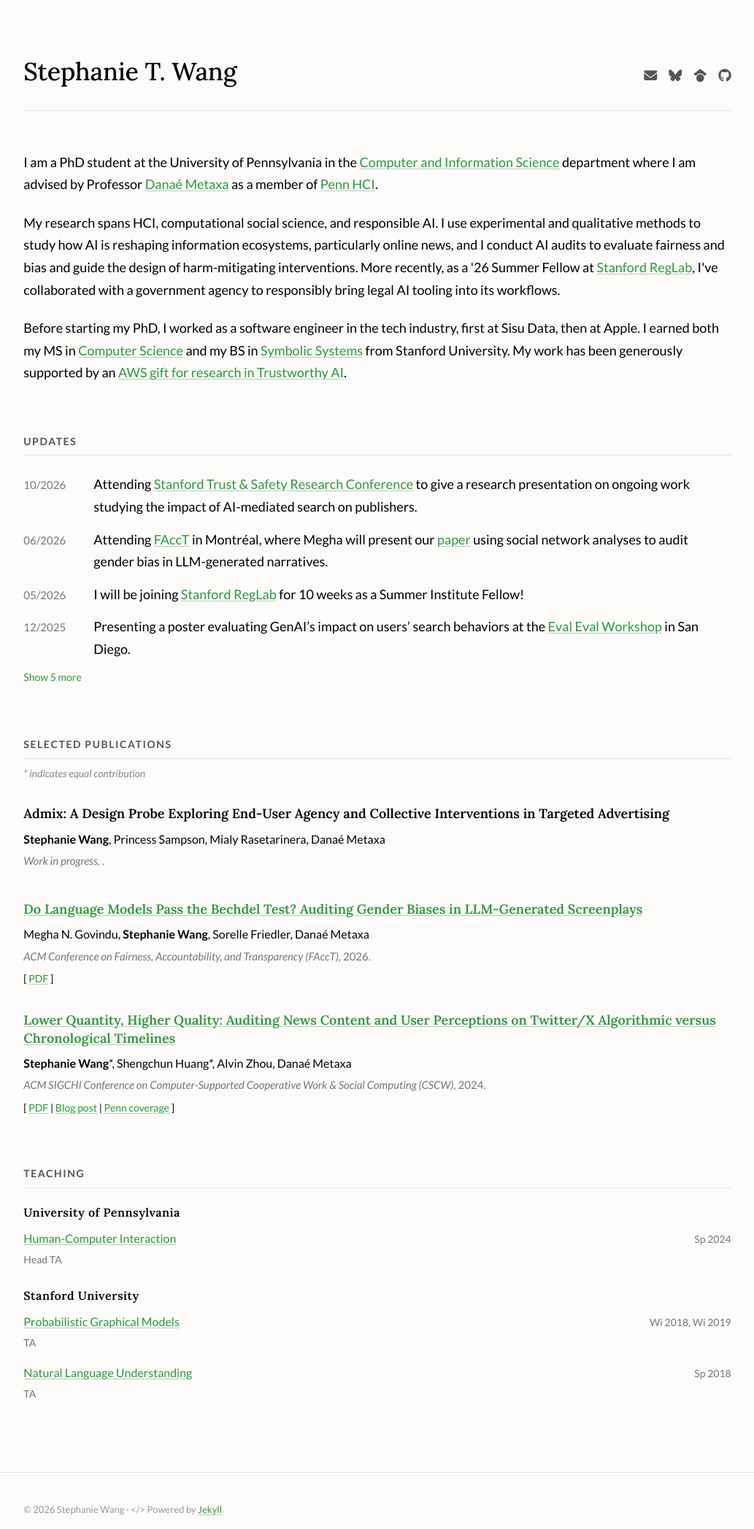
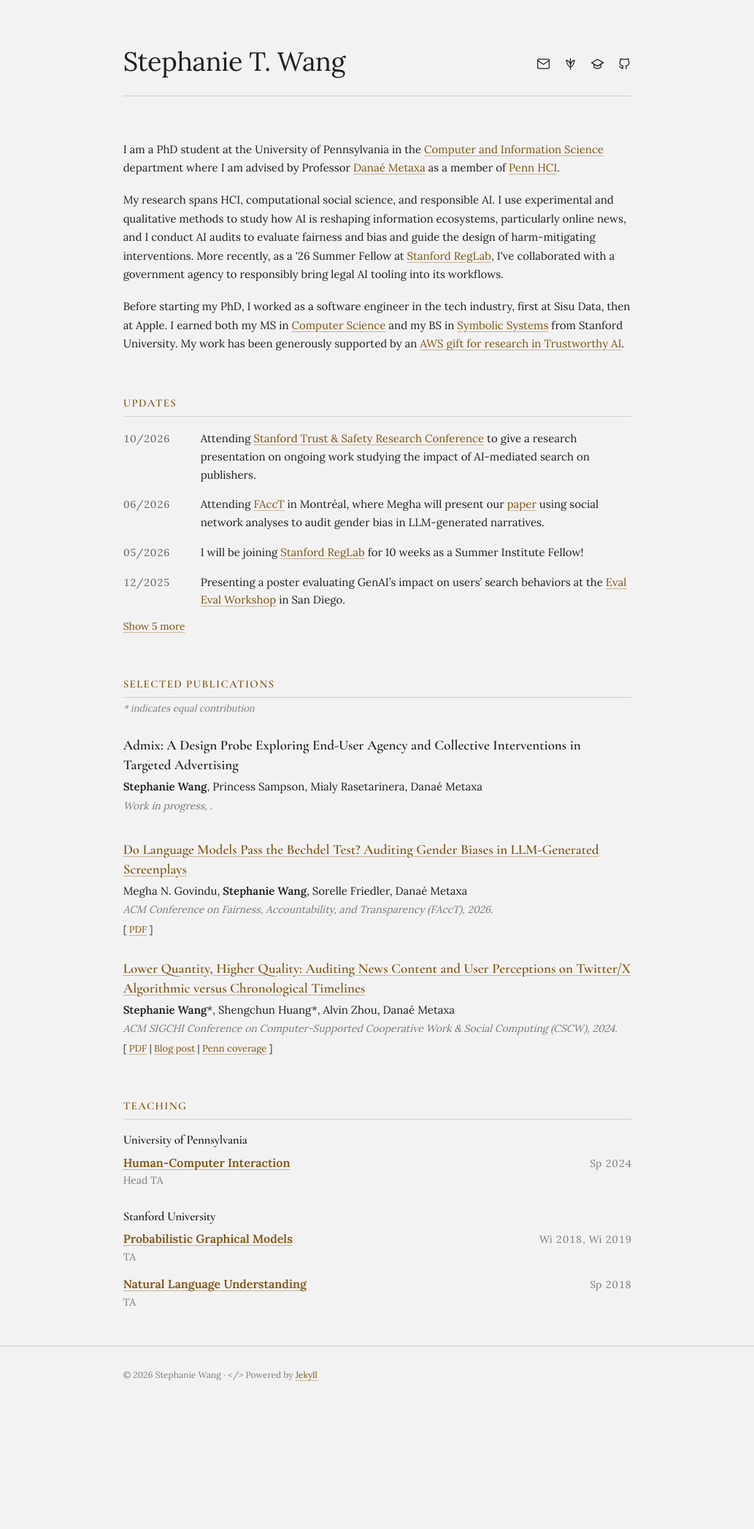
Before and after one commit to steph-w/steph-w.github.io, a Jekyll site: the page built from index.html, in a window 1280 px wide. Shown: the whole page at 73% size, without its empty margins (123-1156 px from the left). Built offline with Jekyll 4.4.1, drawn with Linux system fonts in a browser that asks for light colours; after the commit the page ends 1905 px from its top, so only the background shows below that.

Commit message:
upd style

```diff
--- a/_includes/head.html
+++ b/_includes/head.html
@@ -98,5 +98,4 @@
   {% endif %}
 
   <link rel="stylesheet" href="{{ "/assets/css/main.css" | prepend: site.baseurl | prepend: site.url }}">
-  <link rel="stylesheet" href="https://cdnjs.cloudflare.com/ajax/libs/font-awesome/6.7.2/css/all.min.css">
 </head>
--- a/_includes/nav.html
+++ b/_includes/nav.html
@@ -4,10 +4,18 @@
     <div class="site-header-row">
       <h1 class="logo">{{ site.title_left }}{{ site.title_right }}</h1>
       <div class="contact-icons">
-        <a href="mailto:stephtw@seas.upenn.edu" aria-label="Email"><i class="fa-solid fa-envelope"></i></a>
-        <a href="https://bsky.app/profile/stephanietwang.bsky.social" target="_blank" aria-label="Bluesky"><i class="fa-brands fa-bluesky"></i></a>
-        <a href="https://scholar.google.com/citations?user=ZSAsKs0AAAAJ" target="_blank" aria-label="Google Scholar"><i class="fa-brands fa-google-scholar"></i></a>
-        <a href="https://github.com/steph-w" target="_blank" aria-label="GitHub"><i class="fa-brands fa-github"></i></a>
+        <a href="mailto:stephtw@seas.upenn.edu" aria-label="Email">
+          <svg width="19" height="19" viewBox="0 0 24 24" fill="none" stroke="currentColor" stroke-width="1.6"><rect x="2" y="4" width="20" height="16" rx="2"></rect><path d="m22 6-10 7L2 6"></path></svg>
+        </a>
+        <a href="https://bsky.app/profile/stephanietwang.bsky.social" target="_blank" aria-label="Bluesky">
+          <svg width="19" height="19" viewBox="0 0 24 24" fill="none" stroke="currentColor" stroke-width="1.6"><path d="M12 2v20"></path><path d="M5 6c3 0 7 3 7 8 0-5 4-8 7-8-1 6-3 10-7 12-4-2-6-6-7-12Z"></path></svg>
+        </a>
+        <a href="https://scholar.google.com/citations?user=ZSAsKs0AAAAJ" target="_blank" aria-label="Google Scholar">
+          <svg width="19" height="19" viewBox="0 0 24 24" fill="none" stroke="currentColor" stroke-width="1.6"><path d="M22 10 12 4 2 10l10 6 10-6Z"></path><path d="M6 12.5V17c0 1.5 3 3 6 3s6-1.5 6-3v-4.5"></path></svg>
+        </a>
+        <a href="https://github.com/steph-w" target="_blank" aria-label="GitHub">
+          <svg width="19" height="19" viewBox="0 0 24 24" fill="none" stroke="currentColor" stroke-width="1.6"><path d="M9 19c-4.3 1.4-4.3-2.5-6-3m12 5v-3.5c0-1 .1-1.4-.5-2 2.8-.3 5.5-1.4 5.5-6a4.6 4.6 0 0 0-1.3-3.2 4.2 4.2 0 0 0-.1-3.2s-1.1-.3-3.5 1.3a12.3 12.3 0 0 0-6.2 0C6.5 2.8 5.4 3.1 5.4 3.1a4.2 4.2 0 0 0-.1 3.2A4.6 4.6 0 0 0 4 9.5c0 4.6 2.7 5.7 5.5 6-.6.6-.6 1.2-.5 2V21"></path></svg>
+        </a>
       </div>
     </div>
   </div>
--- a/assets/scss/_layout.scss
+++ b/assets/scss/_layout.scss
@@ -54,7 +54,7 @@ hr {
   padding: $small-spacing;
   margin-left: auto;
   margin-right: auto;
-  max-width: 1000px;
+  max-width: 720px;
   font-weight: normal;
 }
 
@@ -67,13 +67,13 @@ hr {
 }
 
 .link {
-  color: $green-color;
+  color: var(--color-accent-700);
   text-decoration: underline;
-  text-decoration-color: rgba(42, 122, 58, 0.35);
-  text-underline-offset: 2px;
+  text-decoration-color: color-mix(in srgb, var(--color-accent-700) 40%, transparent);
+  text-underline-offset: 3px;
 
   &:hover {
-    color: #1f5c2c;
+    color: var(--color-accent-800);
     text-decoration-color: currentColor;
   }
 }
@@ -83,7 +83,12 @@ hr {
 }
 
 .intro {
-  margin-bottom: 40px;
+  margin-bottom: var(--space-8);
+
+  p {
+    margin: 0 0 var(--space-4);
+    line-height: 1.7;
+  }
 
   p:last-child {
     margin-bottom: 0;
@@ -101,13 +106,14 @@ hr {
 }
 
 .post-list {
-  margin-bottom: 40px;
+  margin-bottom: var(--space-8);
 }
 
 .logo {
   cursor: pointer;
-  letter-spacing: -0.2px;
-  font-size: 34px;
+  font-weight: 500;
+  letter-spacing: -0.01em;
+  font-size: 36px;
   margin: 0;
 }
 
@@ -117,21 +123,23 @@ hr {
   justify-content: space-between;
   flex-wrap: wrap;
   gap: 16px;
-  padding-bottom: 24px;
-  border-bottom: 1px solid #e4e4e4;
+  padding-bottom: var(--space-4);
+  border-bottom: 1px solid var(--color-divider);
+  margin-bottom: var(--space-8);
 }
 
 .contact-icons {
   display: flex;
-  gap: 16px;
+  align-items: center;
+  gap: 18px;
 
   a {
     text-decoration: none;
-    color: #555;
-    font-size: 18px;
+    color: var(--color-text);
+    display: inline-flex;
 
     &:hover {
-      color: #555;
+      color: var(--color-accent-700);
     }
   }
 }
@@ -139,7 +147,6 @@ hr {
 .nav {
   min-height: 64px;
   margin-top: 3em;
-  margin-bottom: 24px;
 }
 
 .navbar {
@@ -235,20 +242,24 @@ hr {
 #news-list {
   display: flex;
   flex-direction: column;
-  gap: 14px;
+  gap: 16px;
 }
 
 .news-row {
   display: flex;
-  gap: 20px;
+  gap: 22px;
   align-items: baseline;
+
+  p {
+    line-height: 1.65;
+  }
 }
 
 .news-date {
-  min-width: 76px;
+  min-width: 84px;
   flex-shrink: 0;
-  font-size: 15px;
-  color: #777;
+  font-size: 14px;
+  color: var(--color-neutral-700);
   font-variant-numeric: tabular-nums;
 }
 
@@ -280,24 +291,28 @@ hr {
 }
 
 .section-heading--tight {
-  margin-bottom: 8px;
+  margin-bottom: var(--space-1);
 }
 
 .pub-caption {
-  font-size: 14px;
-  color: #888;
+  font-size: 13px;
+  color: var(--color-neutral-600);
   font-style: italic;
-  margin: 0 0 28px;
+  margin: 0 0 var(--space-6);
 }
 
 .pub-list {
   display: flex;
   flex-direction: column;
-  gap: 32px;
+  gap: 30px;
 }
 
-h5 ~ h5 {
-  margin-top: 28px;
+.teaching-institution {
+  margin-bottom: var(--space-6);
+
+  &:last-child {
+    margin-bottom: 0;
+  }
 }
 
 .teaching-group {
@@ -315,19 +330,21 @@ h5 ~ h5 {
 
 .teaching-course-title {
   font-size: 16px;
+  font-weight: 600;
 }
 
 .teaching-course-role {
   margin: 2px 0 0;
   font-size: 14px;
-  color: #777;
+  color: var(--color-neutral-600);
 }
 
 .teaching-course-term {
   margin: 0;
   font-size: 14px;
-  color: #777;
+  color: var(--color-neutral-600);
   white-space: nowrap;
+  font-variant-numeric: tabular-nums;
 }
 
 .publication-item {
@@ -345,25 +362,28 @@ h5 ~ h5 {
 
   .publication-title {
     display: inline-block;       // title container inline-block
-    font-family: $title-font-family; // Lora — publication titles keep the serif treatment
+    font-family: $title-font-family; // Cormorant Garamond — publication titles keep the serif treatment
     font-weight: 600;
-    margin-bottom: 8px;
+    font-size: 19px;
+    margin-bottom: var(--space-1);
     line-height: 1.4;
   }
 
   .pub-authors {
-    font-size: 16px;
+    font-size: 15px;
     margin-bottom: 4px;
+    line-height: 1.55;
   }
 
   .pub-venue {
-    font-size: 15px;
-    color: #777;
+    font-size: 14px;
+    color: var(--color-neutral-600);
+    font-style: italic;
     margin-bottom: 6px;
   }
 
   .pub-links {
-    font-size: 14px;
+    font-size: 13px;
   }
   // border-bottom: 1px dashed lighten($light-gray-color, 10%);
 }
@@ -392,9 +412,9 @@ h5 ~ h5 {
 .site-footer {
   @extend .clearfix;
 
-  margin-top: 80px;
-  padding-top: 24px;
-  border-top: 1px solid #e4e4e4;
+  margin-top: var(--space-8);
+  padding-top: var(--space-4);
+  border-top: 1px solid var(--color-divider);
 
   a {
     @extend .link;
@@ -402,8 +422,8 @@ h5 ~ h5 {
 
   small {
     display: block;
-    font-size: 13px;
-    color: #999;
+    font-size: 12px;
+    color: var(--color-neutral-600);
   }
 
   .block {
@@ -471,12 +491,20 @@ h5 ~ h5 {
 
 .news-toggle {
   display: inline-block;
-  margin-top: 14px;
+  margin-top: var(--space-3);
   background: none;
   border: none;
   padding: 0;
   font-family: $base-font-family;
   font-size: 14px;
-  color: $green-color;
+  color: var(--color-accent-700);
+  text-decoration: underline;
+  text-decoration-color: color-mix(in srgb, var(--color-accent-700) 40%, transparent);
+  text-underline-offset: 3px;
   cursor: pointer;
+
+  &:hover {
+    color: var(--color-accent-800);
+    text-decoration-color: currentColor;
+  }
 }
--- a/assets/scss/_variables.scss
+++ b/assets/scss/_variables.scss
@@ -1,14 +1,34 @@
+// Design tokens (Classical system) — colors/spacing referenced directly via var()
+:root {
+  --color-bg: #f3f2f2;
+  --color-surface: #eae9e9;
+  --color-text: #201f1d;
+  --color-accent: #b68235;
+  --color-accent-700: #7d5411;
+  --color-accent-800: #5a3b0a;
+  --color-divider: color-mix(in srgb, #201f1d 16%, transparent);
+  --color-neutral-600: #7d7979;
+  --color-neutral-700: #605d5d;
+
+  --space-1: 4.6px;
+  --space-2: 9.2px;
+  --space-3: 13.8px;
+  --space-4: 18.4px;
+  --space-6: 27.6px;
+  --space-8: 36.8px;
+}
+
 // Typography
-@import url('https://fonts.googleapis.com/css2?family=Lato:ital,wght@0,300;0,400;0,700;1,400&family=Lora:ital,wght@0,400..700;1,400..700&display=swap');
-$title-font-family: 'Lora', serif;
-$base-font-family: 'Lato', sans-serif;
+@import url('https://fonts.googleapis.com/css2?family=Cormorant+Garamond:wght@400;600&family=Lora:wght@400;600&display=swap');
+$title-font-family: 'Cormorant Garamond', system-ui, sans-serif;
+$base-font-family: 'Lora', system-ui, sans-serif;
 
 // Font Sizes
-$base-font-size: 18px;
+$base-font-size: 15px;
 
 // Line height
-$base-line-height: 1.7;
-$heading-line-height: 1.2;
+$base-line-height: 1.55;
+$heading-line-height: 1.12;
 
 // Other Sizes
 $base-border-radius: .52em;
@@ -18,24 +38,24 @@ $base-z-index: 0;
 
 // Colors
 $primary-color: #333;
-$action-color: #2a993a;
+$action-color: #b68235;
 $white-color: #fff;
 $black-color: #000;
 $blue-color: #5A94D0;
-$green-color: #2a993a;
+$green-color: #7d5411; // Classical accent-700 — used as the site's link/accent color
 $dark-gray-color: #333;
 $medium-gray-color: #999;
 $light-gray-color: #ccc;
 
 // Font Colors
-$base-font-color: $black-color;
+$base-font-color: #201f1d;
 
 // Border
 $base-border-color: $light-gray-color;
 $base-border: 1px solid $base-border-color;
 
 // Background Colors
-$base-background-color: #fdfcfa;
+$base-background-color: #f3f2f2;
 $secondary-background-color: tint($base-border-color, 80%);
 
 // Forms
--- a/assets/scss/base/_typography.scss
+++ b/assets/scss/base/_typography.scss
@@ -12,20 +12,19 @@ h3,
 h4,
 h5,
 h6 {
-  font-family: $base-font-family;
+  font-family: $title-font-family;
   font-size: $base-font-size;
   line-height: $heading-line-height;
-  margin: $small-spacing 0 $small-spacing 0;
-  font-weight: 700;
-  letter-spacing: 0.5px;
+  margin: 0 0 var(--space-2);
+  font-weight: 600;
+  letter-spacing: -0.015em;
 }
 
 h1 {
-  font-family: $title-font-family;
   font-weight: 500;
   font-style: normal;
-  font-size: 34px;
-  letter-spacing: -0.2px;
+  font-size: 36px;
+  letter-spacing: -0.01em;
 }
 
 h2 {
@@ -37,25 +36,23 @@ h3 {
 }
 
 h4 {
-  font-size: 14px;
-  letter-spacing: 1.6px;
+  font-size: 15px;
+  letter-spacing: 0.09em;
   text-transform: uppercase;
-  color: #555;
-  padding-bottom: 10px;
-  border-bottom: 1px solid #e4e4e4;
-  margin: 0 0 24px;
+  color: var(--color-accent-700);
+  padding-bottom: var(--space-2);
+  border-bottom: 1px solid var(--color-divider);
+  margin: 0 0 var(--space-4);
 }
 
 h5,
 h6 {
-  font-family: $title-font-family;
-  font-weight: 600;
-  font-size: rem(16);
-  margin: 0 0 10px;
+  font-size: 17px;
+  margin: 0 0 var(--space-2);
 }
 
 p {
-  margin: 0 0 22px;
+  margin: 0 0 var(--space-3);
 
   &.lead {
     font-size: rem(22);
--- a/index.html
+++ b/index.html
@@ -73,6 +73,7 @@ title: Home
     {% assign grouped = site.data.teaching | group_by: "institution" %}
 
     {% for group in grouped %}
+      <div class="teaching-institution">
         <h5>{{ group.name }}</h5>
 
         <div class="teaching-group">
@@ -89,6 +90,7 @@ title: Home
             <p class="teaching-course-term">{{ course.term }}</p>
           </div>
         {% endfor %}
+        </div>
       </div>
     {% endfor %}
 
```
Also changed, not shown: 7 other files. Lines whose indentation alone changed are shown as unchanged.
